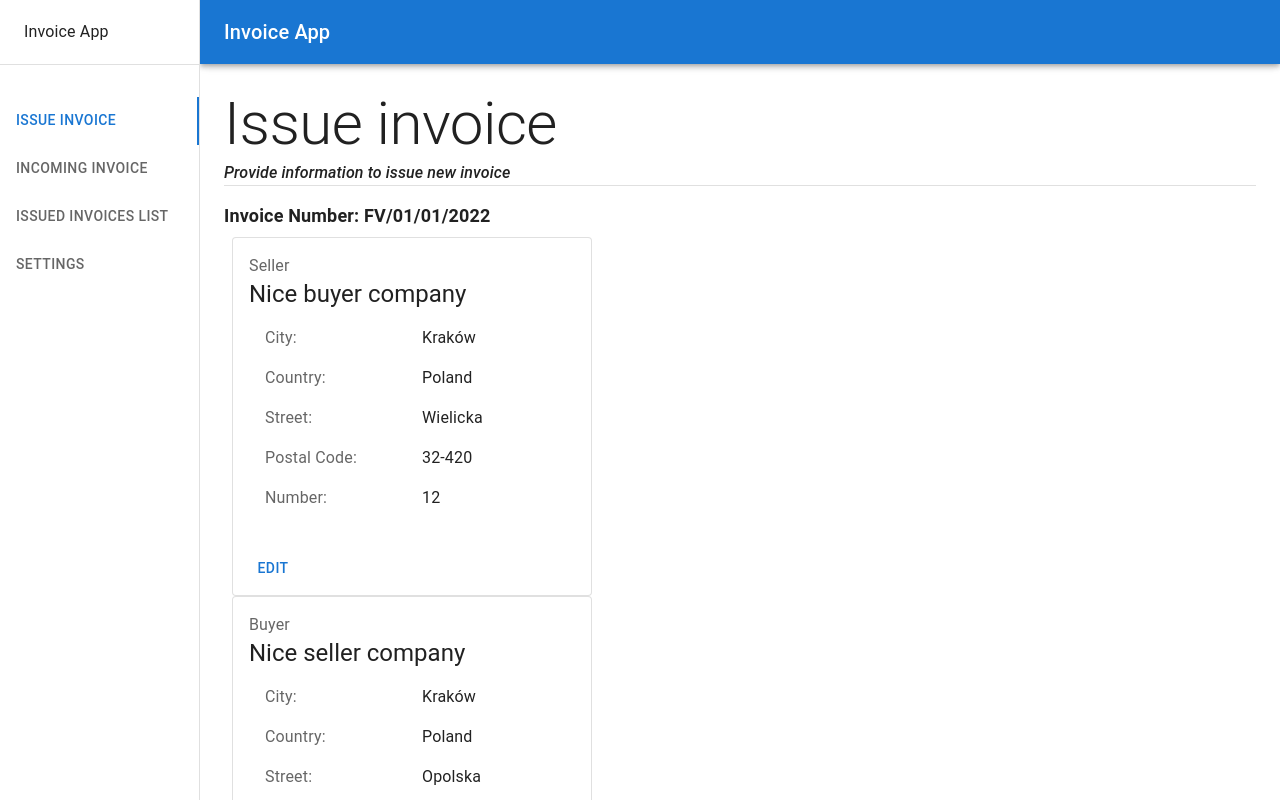
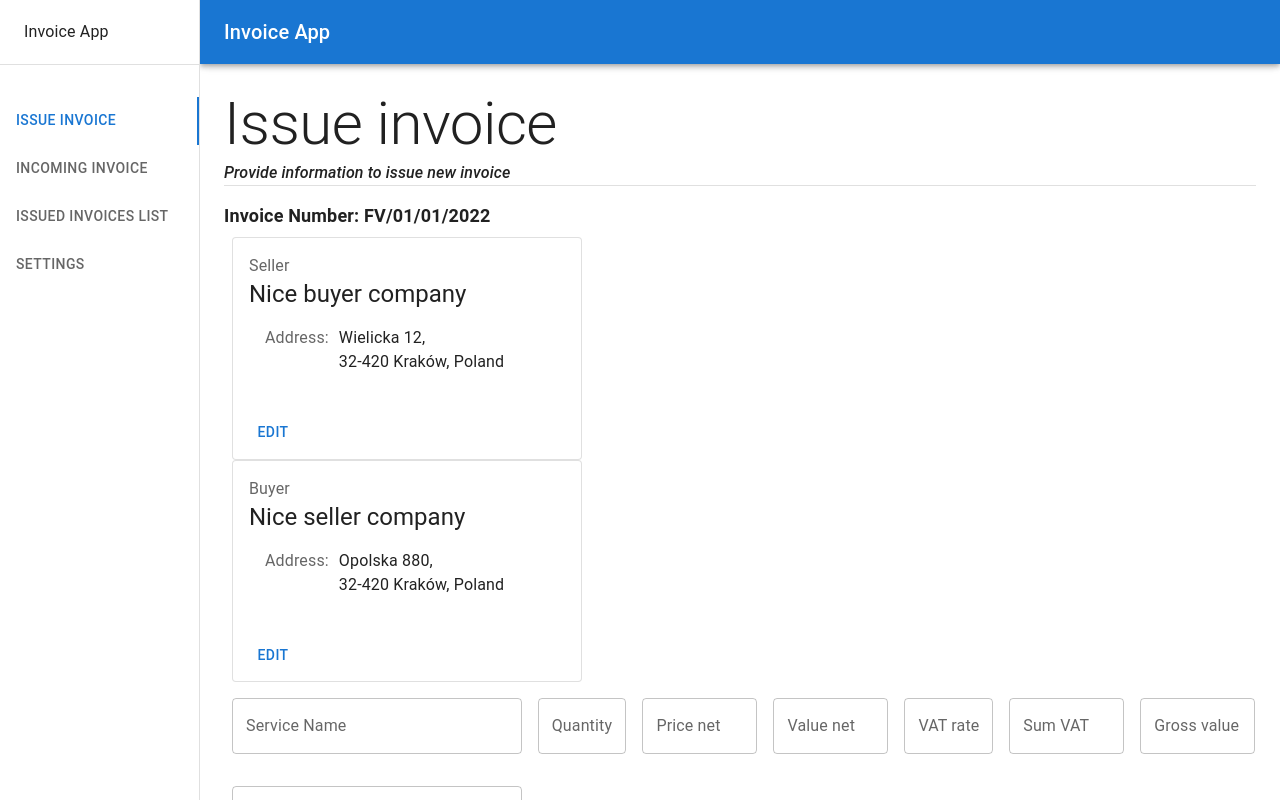
Before and after one commit to greg2012201/invoice-app-frontend, a React (Create React App) app: page /issue-invoice in a window 1280 px wide. Shown: the top 800 px of the page. Built offline with nearby package versions, Linux system fonts and the light colour scheme.

Commit message:
Add addres data to one string.

```diff
--- a/src/components/IssueInvoiceForm/sections/Contractors/ContractorCard.styles.ts
+++ b/src/components/IssueInvoiceForm/sections/Contractors/ContractorCard.styles.ts
@@ -1,6 +1,6 @@
+export const CardWrapperStyles = {};
 export const ContractorTypeParagraph = { textTransform: 'capitalize' };
 export const ListItemStyles = {
     gap: '10px',
-    display: 'grid',
-    gridTemplateColumns: '50% 50%',
+    alignItems: 'flex-start',
 };
--- a/src/components/IssueInvoiceForm/sections/Contractors/ContractorCard.tsx
+++ b/src/components/IssueInvoiceForm/sections/Contractors/ContractorCard.tsx
@@ -17,20 +17,10 @@ import {
 interface Props extends Contractor {
     contractorType: string;
 }
-type AddressItemLabel = {
-    label: string;
-    value: string;
-};
-const addressItemLabels: AddressItemLabel[] = [
-    { label: 'City', value: 'city' },
-    { label: 'Country', value: 'country' },
-    { label: 'Street', value: 'street' },
-    { label: 'Postal Code', value: 'postalCode' },
-    { label: 'Number', value: 'number' },
-];
+
 const ContractorCard: FC<Props> = ({ contractorType, name, address }) => {
     return (
-        <Card variant="outlined" sx={{ maxWidth: 360 }}>
+        <Card variant="outlined" sx={{ width: 350 }}>
             <CardContent>
                 <Typography color="text.secondary" sx={ContractorTypeParagraph}>
                     {contractorType}
@@ -39,23 +29,14 @@ const ContractorCard: FC<Props> = ({ contractorType, name, address }) => {
                     {name}
                 </Typography>
                 <List>
-                    {Object.entries(address).map(
-                        ([key, value]: [key: string, value: string]) => {
-                            const foundLabel = addressItemLabels.find(
-                                (item: AddressItemLabel) => {
-                                    return key === item.value;
-                                }
-                            )?.label;
-                            return (
-                                <ListItem sx={ListItemStyles}>
-                                    <Typography color="text.secondary">
-                                        {foundLabel}:
-                                    </Typography>
-                                    <Typography>{value}</Typography>
-                                </ListItem>
-                            );
-                        }
-                    )}
+                    <ListItem sx={ListItemStyles}>
+                        <Typography color="text.secondary">Address:</Typography>
+                        <Typography>
+                            {address.street} {address.number}, <br />
+                            {address.postalCode} {address.city},{' '}
+                            {address.country}
+                        </Typography>
+                    </ListItem>
                 </List>
             </CardContent>
             <CardActions>
```
